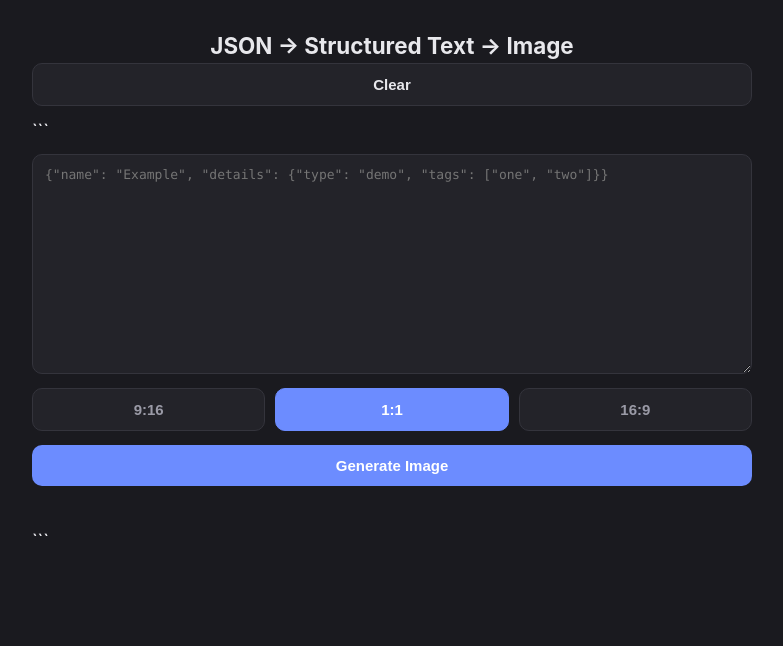
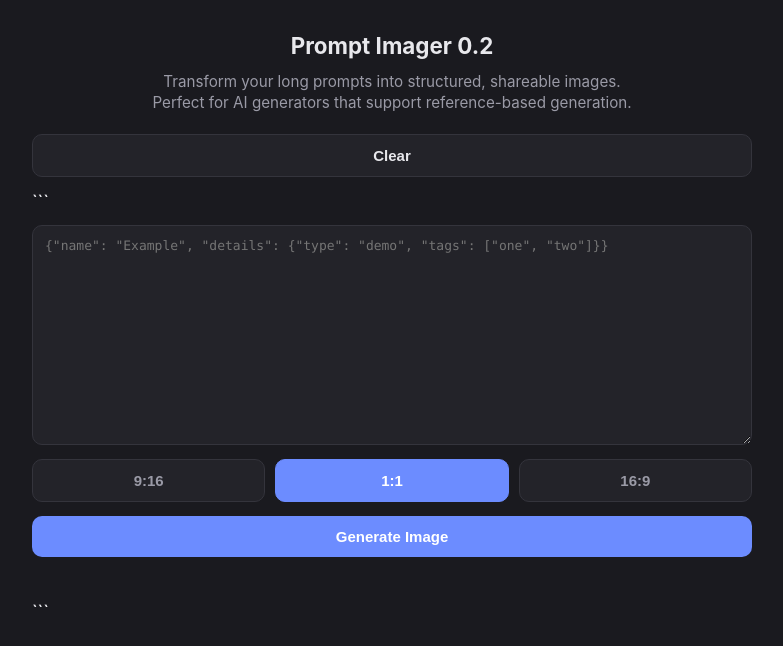
Before and after one commit to berrymoor/prompt_imager, a plain HTML site: page index.html in a window 1280 px wide. Shown: the whole page, without its empty margins (248-1031 px from the left). Drawn offline with Linux system fonts and the light colour scheme.

Commit message:
Update UI (subtitle)

```diff
--- a/index.html
+++ b/index.html
@@ -34,6 +34,14 @@
     font-size: 1.4rem;
     margin: 8px 0 4px;
     text-align: center;
+  }
+  .subtitle {
+    font-size: 0.95rem;
+    color: var(--muted);
+    margin: 8px 0 20px;
+    text-align: center;
+    font-weight: 400;
+    line-height: 1.4;
   }
   .container {
     width: 100%;
@@ -122,7 +130,8 @@
 </style>
 </head>
 <body>
-  <h1>JSON → Structured Text → Image</h1>
+  <h1>Prompt Imager 0.2</h1>
+  <p class="subtitle">Transform your long prompts into structured, shareable images.<br>Perfect for AI generators that support reference-based generation.</p>
 
   <div class="container">
     <div class="row">
```
